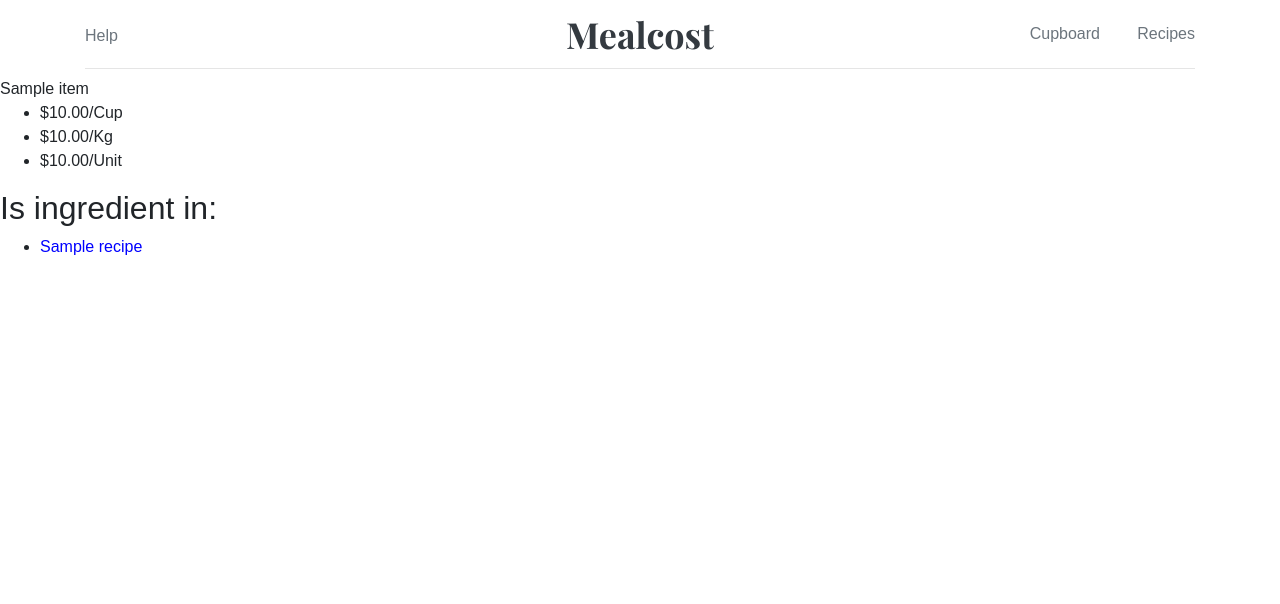
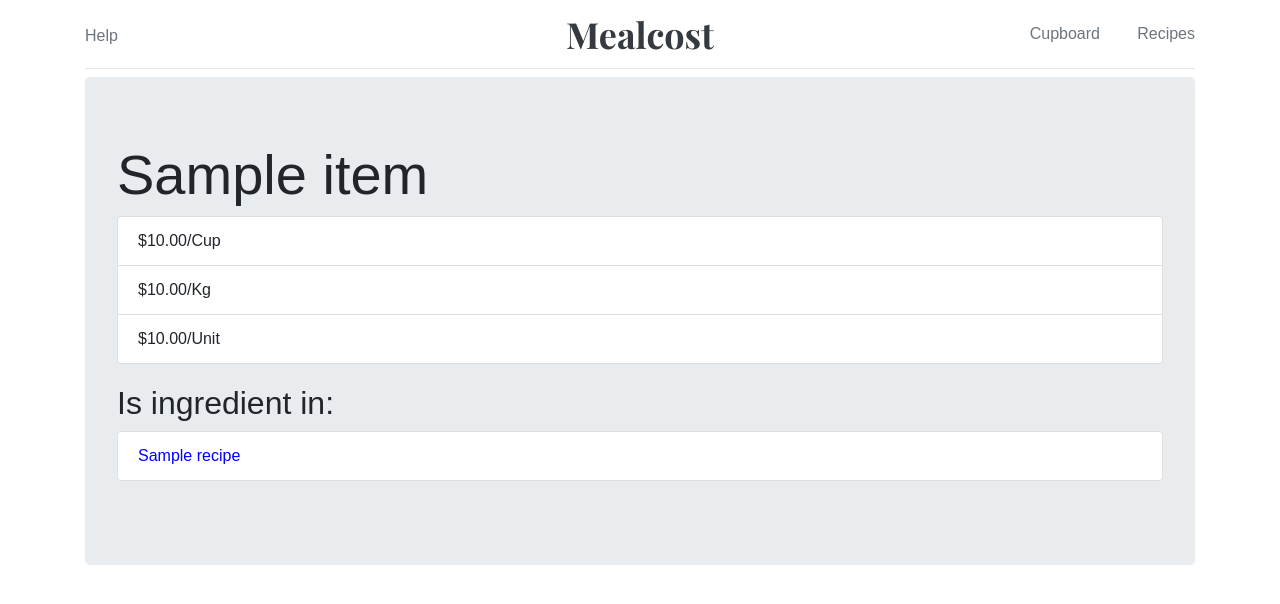
Before and after one commit to jackrvan/mealcost, a Django app: page /cupboard/detail/1/ in a window 1280 px wide. Shown: the top 604 px of the page. Run offline with Django 3.2, Linux system fonts and the light colour scheme; tables that the repository leaves empty hold one stand-in row (values such as "Sample post"); some libraries are stand-ins or nearby versions.

Commit message:
Update more styling

```diff
--- a/mealcost/cupboard/templates/cupboard/item_detail.html
+++ b/mealcost/cupboard/templates/cupboard/item_detail.html
@@ -1,35 +1,39 @@
-<!DOCTYPE html>
 <html lang="en">
 {% load static %}
+<head>
     <link rel="stylesheet" type="text/css" href="{% static 'site/style.css' %}" />
-<head>
-    {% include "cupboard/header.html" %}
 </head>
 <body>
-    <meta charset="UTF-8">
-    <title>{{ item.item_name }} Detail</title>
-    {{ item.item_name }}
-    <br>
-    <ul>
+    {% include "cupboard/header.html" %}
+    <div class="container">
+        <div class="row">
+            <div class="col-12">
+                <div class="jumbotron">
+                    <h1 class="display-4">{{ item.item_name }}</h1>
+                    <ul class="list-group">
                         {% if item.price_per_cup %}
-            <li>${{ item.price_per_cup }}/Cup</li>
+                            <li class="list-group-item">${{ item.price_per_cup }}/Cup</li>
                         {% endif %}
                         {% if item.price_per_kg %}
-            <li>${{ item.price_per_kg }}/Kg</li>
+                            <li class="list-group-item">${{ item.price_per_kg }}/Kg</li>
                         {% endif %}
                         {% if item.price_per_unit %}
-            <li>${{ item.price_per_unit }}/Unit</li>
+                            <li class="list-group-item">${{ item.price_per_unit }}/Unit</li>
                         {% endif %}
                     </ul>
                     {% if recipes %}
                         <h2>Is ingredient in: </h2>
-        <ul>
+                        <ul class="list-group">
                             {% for r in recipes %}
-                <li><a href="{% url 'recipe:detail' r.id %}" class="item_list">{{ r.recipe_name }}</a></li>
+                                <li class="list-group-item"><a href="{% url 'recipe:detail' r.id %}" class="item_list">{{ r.recipe_name }}</a></li>
                             {% endfor %}
                         </ul>
                     {% else %}
                         <p>This item is not a part of any saved recipes.</p>
                     {% endif %}
+                </div>
+            </div>
+        </div>
+    </div>
 </body>
 </html>
```
Also changed, not shown: mealcost/recipe/templates/recipe/recipe_detail.html (+14 -11 lines). Lines whose indentation alone changed are shown as unchanged.
